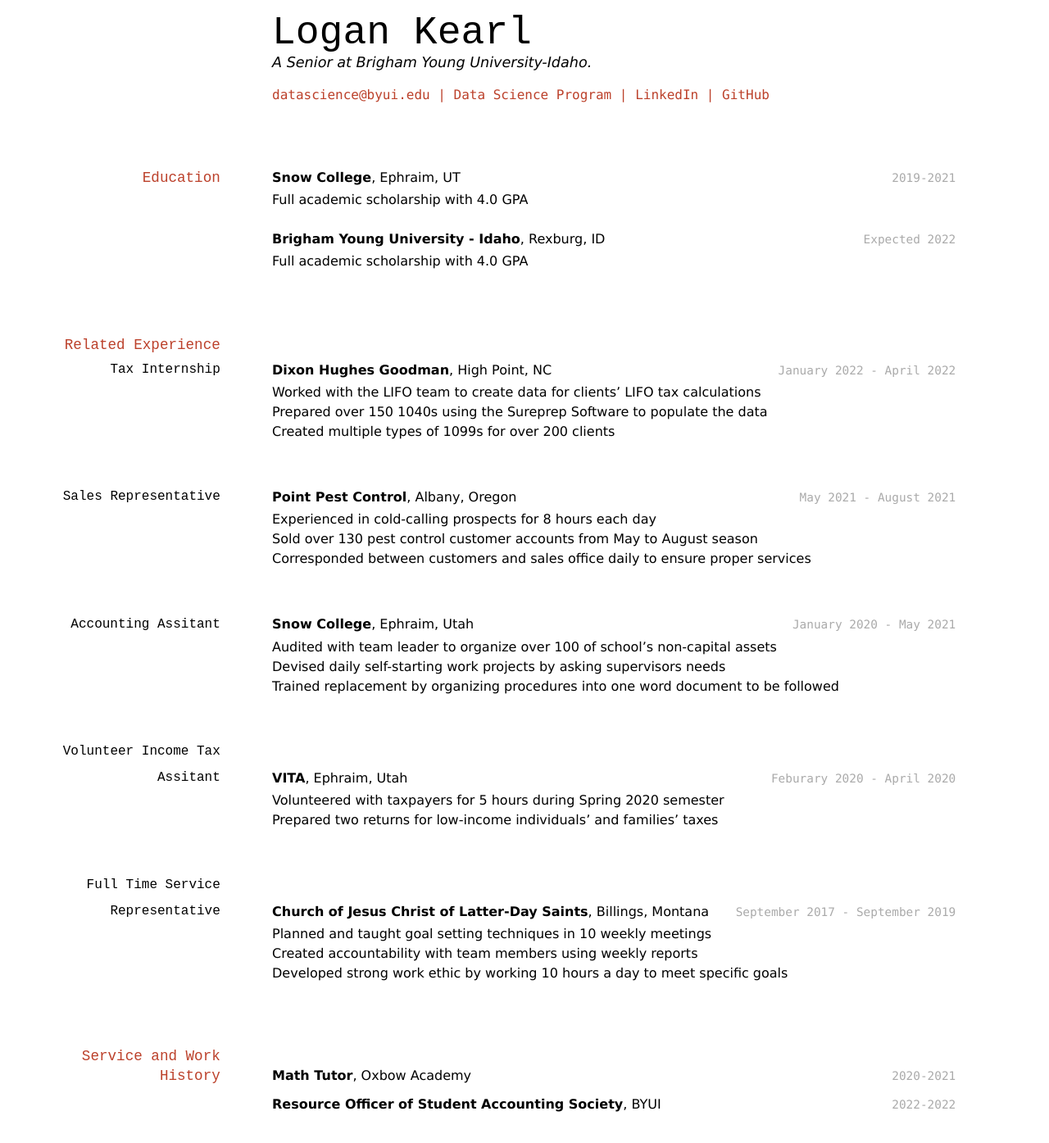
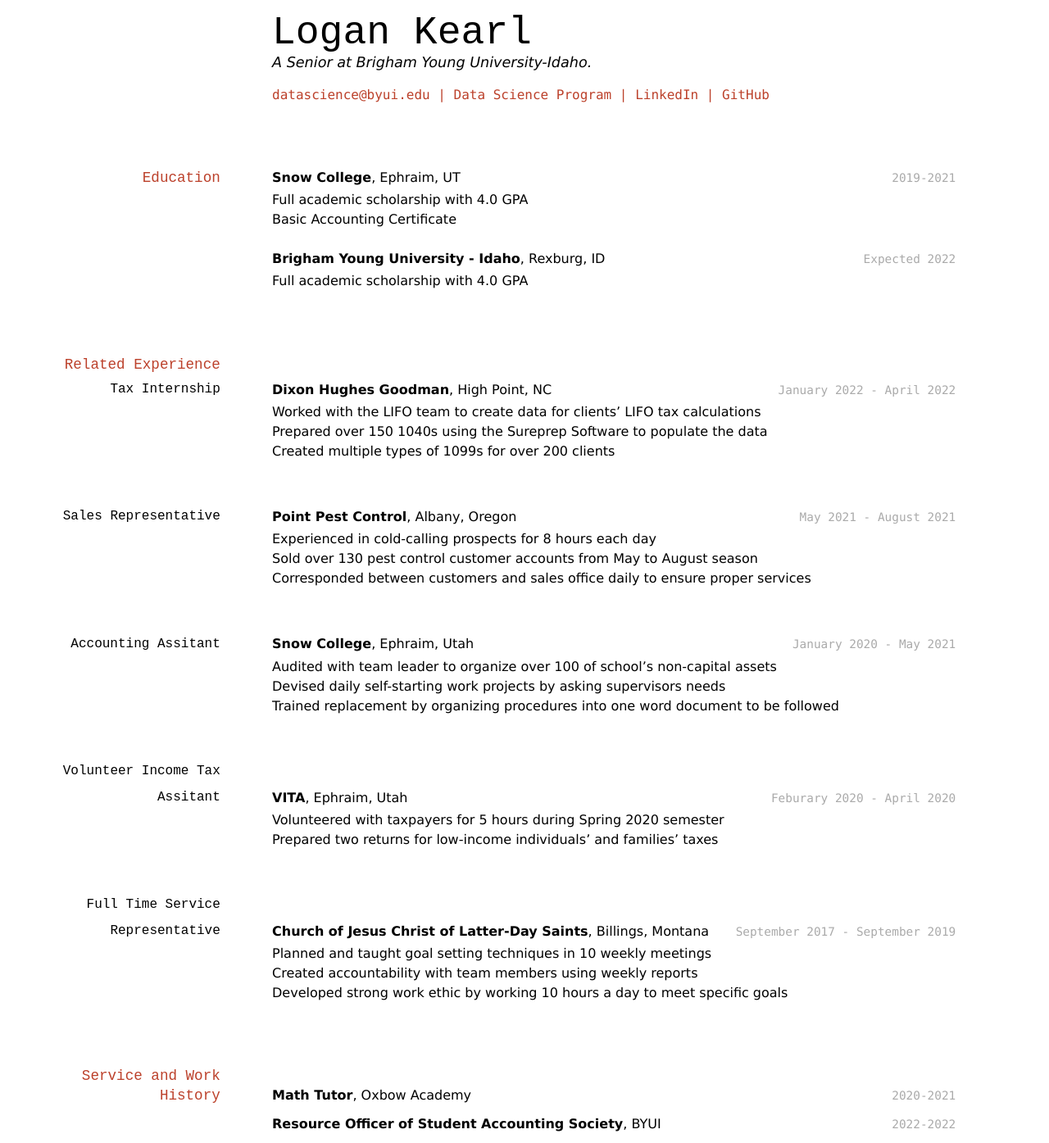
Before and after one commit to byuids-resumes/KearlL_resume, a Jekyll site: the page built from docs/index.md, in a window 1280 px wide. Shown: the whole page at 82% size. Built offline with Jekyll 4.4.1, drawn with Linux system fonts in a browser that asks for light colours; before the commit the page ends 1371 px from its top, so only the background shows below that.

Commit message:
Change the education

```diff
--- a/docs/index.md
+++ b/docs/index.md
@@ -20,6 +20,7 @@ A Senior at Brigham Young University-Idaho.
 __Snow College__, Ephraim, UT
 
 - Full academic scholarship with 4.0 GPA
+- Basic Accounting Certificate
 
 `Expected 2022`
 __Brigham Young University - Idaho__, Rexburg, ID
```
